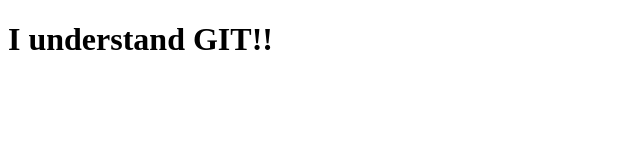
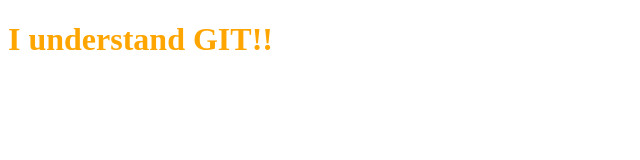
Before and after one commit to jwapico/newProject, a plain HTML site: page index.html in a window 1280 px wide. Shown: the whole page, without its empty margins (0-640 px from the left). Drawn offline with Linux system fonts and the light colour scheme.

Commit message:
Add basic css

```diff
--- a/index.html
+++ b/index.html
@@ -4,6 +4,7 @@
     <meta charset="UTF-8" />
     <meta http-equiv="X-UA-Compatible" content="IE=edge" />
     <meta name="viewport" content="width=device-width, initial-scale=1.0" />
+    <link rel="stylesheet" href="styles.css" />
     <title>Document</title>
   </head>
   <body>
--- /dev/null
+++ b/styles.css
@@ -0,0 +1,3 @@
+body {
+  color: orange;
+}
```
